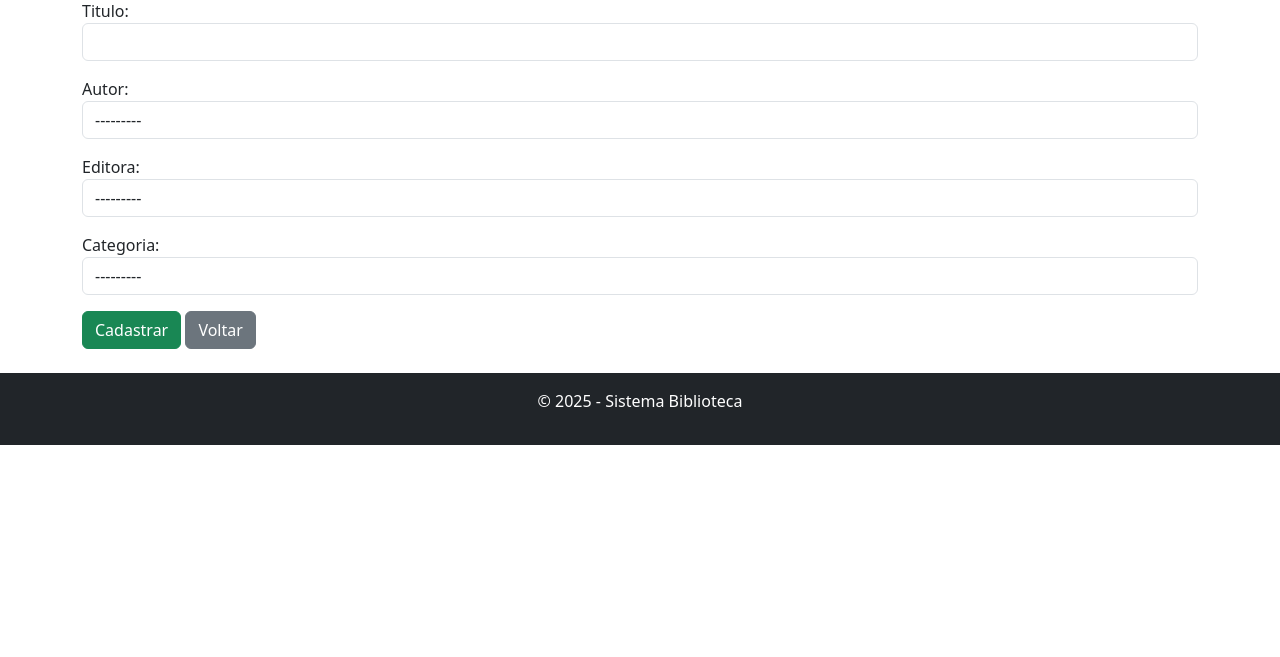
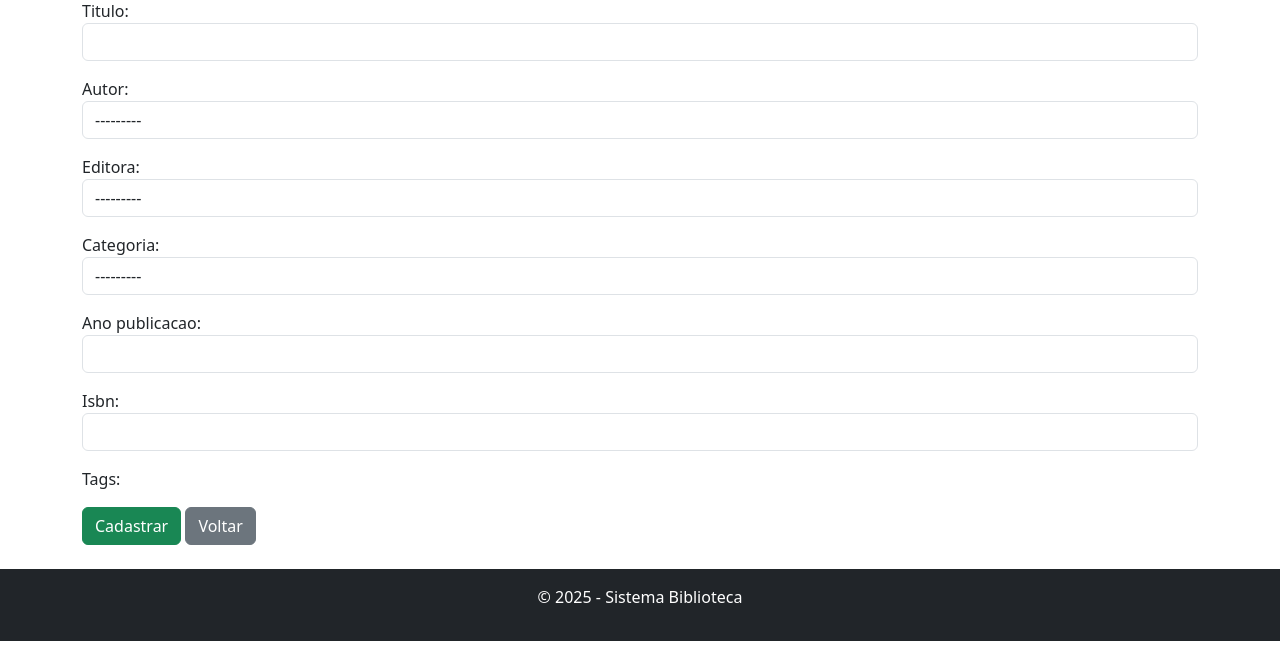
Before and after one commit to gabrieltrevizoli/projeto_biblioteca, a Django app: page /livros/novo/ in a window 1280 px wide. Shown: the part 143-800 px from the top of the page. Run offline with Django 5.2, Linux system fonts and the light colour scheme; the visitor is signed in with stand-in values (Sample User, id 1); data that the repository does not hold is empty; some libraries are stand-ins or nearby versions.

Commit message:
Adicionei alguns comentários para melhor entendimento

```diff
--- a/biblioteca/settings.py
+++ b/biblioteca/settings.py
@@ -2,7 +2,7 @@ from pathlib import Path
 from decouple import config
 import os
 
-# Build paths inside the project like this: BASE_DIR / 'subdir'.
+
 BASE_DIR = Path(__file__).resolve().parent.parent
 
 
@@ -16,7 +16,7 @@ DEBUG = config("DEBUG", default=True, cast=bool)
 ALLOWED_HOSTS = []
 
 
-# Application definition
+
 
 INSTALLED_APPS = [
     'django.contrib.admin',
--- a/biblioteca/urls.py
+++ b/biblioteca/urls.py
@@ -19,5 +19,5 @@ from django.urls import path, include
 
 urlpatterns = [
     path('admin/', admin.site.urls),
-    path('livros/', include('livros.urls')),  # garante que está aqui
+    path('livros/', include('livros.urls')),
 ]
--- a/livros/forms.py
+++ b/livros/forms.py
@@ -1,13 +1,24 @@
 from django import forms
 from .models import Livro, Autor, Categoria, Tag, Editora
 
+#forms livro , autor, categoria, tag, editora
 
-# Forms de Livros
+# Forms dos Livros
 class LivroForm(forms.ModelForm):
     class Meta:
-        model = Livro            # Modelo que vai ser usado no formulário
-        fields = '__all__'       # Inclui todos os campos do modelo
-
+        model = Livro
+        fields = [
+            'titulo',
+            'autor',
+            'editora',
+            'categoria',
+            'ano_publicacao',
+            'isbn',
+            'tags'
+        ]
+        widgets = {
+            'tags': forms.CheckboxSelectMultiple(),
+        }
 
 # Forms de Autores
 class AutorForm(forms.ModelForm):
@@ -24,7 +35,7 @@ class AutorForm(forms.ModelForm):
         }
 
 
-# Forms de Catgorias
+# Forms de Categorias
 class CategoriaForm(forms.ModelForm):
     class Meta:
         model = Categoria
--- a/livros/models.py
+++ b/livros/models.py
@@ -1,5 +1,7 @@
 from django.db import models
 from django.contrib.auth.models import User
+
+#Models dos Livros, Autores, Editoras, Categorias, Tags e Empréstimos
 
 class Autor(models.Model):
     nome = models.CharField(max_length=100)
@@ -27,19 +29,17 @@ class Categoria(models.Model):
 
 
 class Tag(models.Model):
-    nome = models.CharField(max_length=50, unique=True)
+    nome = models.CharField(max_length=50, unique=True) # unique=True para não ter tags repetidas
 
     def __str__(self):
         return self.nome
-
-    class Meta:
-        ordering = ['nome']
 
 
 class Livro(models.Model):
     titulo = models.CharField(max_length=200)
     autor = models.ForeignKey(Autor, on_delete=models.CASCADE)
     editora = models.ForeignKey(Editora, on_delete=models.CASCADE)
+    tags = models.ManyToManyField(Tag, blank=True)
     categoria = models.ForeignKey(Categoria, on_delete=models.SET_NULL, null=True)
     ano_publicacao = models.PositiveIntegerField()
     isbn = models.CharField(max_length=13, unique=True)
--- a/livros/templates/livros/criar_livro.html
+++ b/livros/templates/livros/criar_livro.html
@@ -40,7 +40,29 @@
         {% endif %}
     </div>
 
+    <div class="mb-3">
+        {{ form.ano_publicacao.label_tag }}
+        {{ form.ano_publicacao|add_class:"form-control"|attr:"type:number" }}
+        {% if form.ano_publicacao.errors %}
+            <div class="text-danger">{{ form.ano_publicacao.errors }}</div>
+        {% endif %}
+    </div>
 
+    <div class="mb-3">
+        {{ form.isbn.label_tag }}
+        {{ form.isbn|add_class:"form-control" }}
+        {% if form.isbn.errors %}
+            <div class="text-danger">{{ form.isbn.errors }}</div>
+        {% endif %}
+    </div>
+
+    <div class="mb-3">
+        {{ form.tags.label_tag }}
+        {{ form.tags }}
+        {% if form.tags.errors %}
+            <div class="text-danger">{{ form.tags.errors }}</div>
+        {% endif %}
+    </div>
 
     <button type="submit" class="btn btn-success">Cadastrar</button>
     <a href="{% url 'livro_list' %}" class="btn btn-secondary">Voltar</a>
--- a/livros/templates/reutilizaveis/base.html
+++ b/livros/templates/reutilizaveis/base.html
@@ -33,9 +33,9 @@
         document.addEventListener('DOMContentLoaded', function() {
             const Toast = Swal.mixin({
                 toast: true,
-                position: 'top-right', // Posição no canto inferior esquerdo
+                position: 'top-right',
                 showConfirmButton: false,
-                timer: 3500, // Desaparece em 3.5 segundos
+                timer: 3500,
                 timerProgressBar: true,
                 didOpen: (toast) => {
                     toast.addEventListener('mouseenter', Swal.stopTimer)
@@ -45,7 +45,7 @@
 
             {% for message in messages %}
                 Toast.fire({
-                    icon: '{{ message.tags }}', // Mapeia 'success', 'error', 'warning', 'info' para ícones
+                    icon: '{{ message.tags }}',
                     title: '{{ message }}'
                 });
             {% endfor %}
--- a/livros/templates/reutilizaveis/base_login.html
+++ b/livros/templates/reutilizaveis/base_login.html
@@ -29,9 +29,9 @@
         document.addEventListener('DOMContentLoaded', function() {
             const Toast = Swal.mixin({
                 toast: true,
-                position: 'top-right', // Posição no canto inferior esquerdo
+                position: 'top-right',
                 showConfirmButton: false,
-                timer: 3500, // Desaparece em 3.5 segundos
+                timer: 3500,
                 timerProgressBar: true,
                 didOpen: (toast) => {
                     toast.addEventListener('mouseenter', Swal.stopTimer)
@@ -41,7 +41,7 @@
 
             {% for message in messages %}
                 Toast.fire({
-                    icon: '{{ message.tags }}', // Mapeia 'success', 'error', 'warning', 'info' para ícones
+                    icon: '{{ message.tags }}',
                     title: '{{ message }}'
                 });
             {% endfor %}
```
